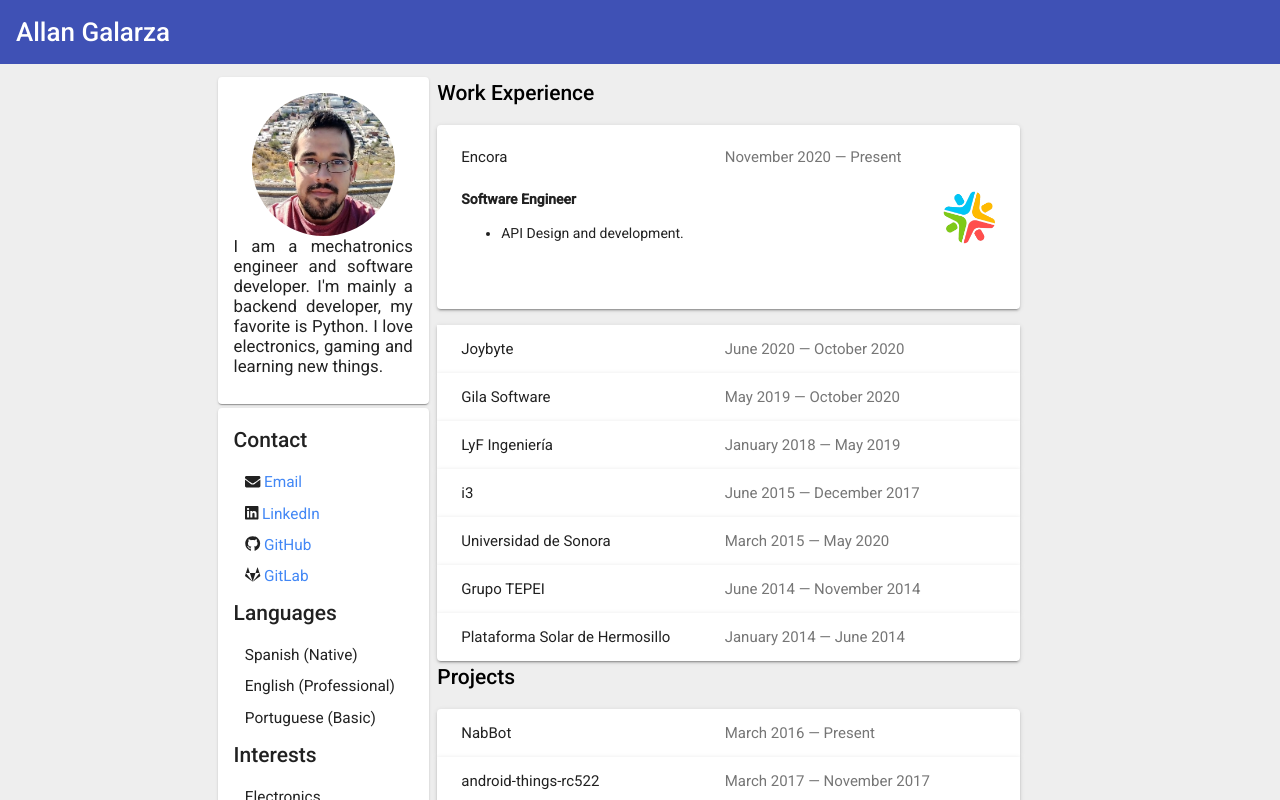
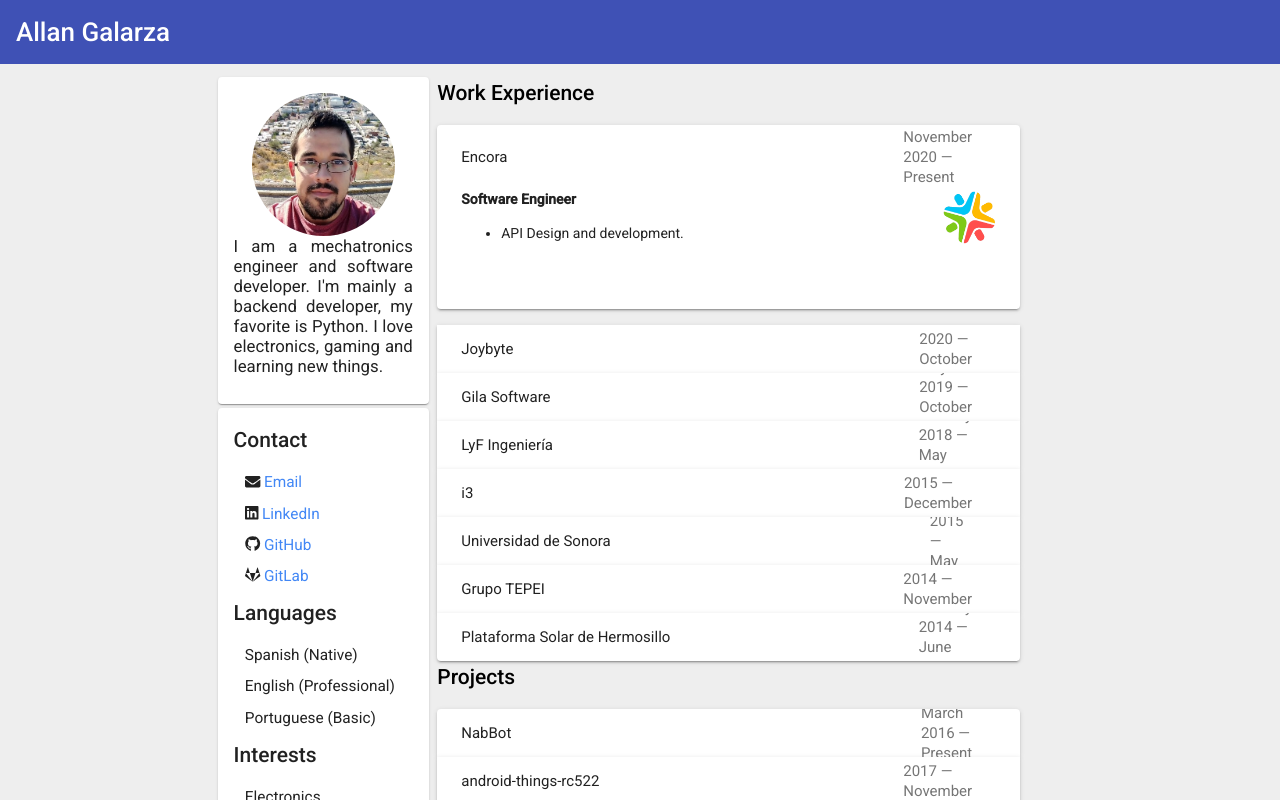
Before and after one commit to Galarzaa90/galarzaa90.github.io, an Angular app: page / in a window 1280 px wide. Shown: the top 800 px of the page. Built offline with nearby package versions, Linux system fonts and the light colour scheme.

Commit message:
Entrie dates aligned right

```diff
--- a/src/app/app.component.html
+++ b/src/app/app.component.html
@@ -41,10 +41,10 @@
             <mat-panel-title>
               {{job.company}}
             </mat-panel-title>
-            <mat-panel-description *ngIf="job.end === undefined">
+            <mat-panel-description *ngIf="job.end === undefined" class="entry-dates">
               {{job.start | date: 'MMMM y'}} — Present
             </mat-panel-description>
-            <mat-panel-description *ngIf="job.end != undefined">
+            <mat-panel-description *ngIf="job.end != undefined" class="entry-dates">
               {{job.start | date: 'MMMM y'}} — {{job.end | date: 'MMMM y'}}
             </mat-panel-description>
           </mat-expansion-panel-header>
@@ -81,10 +81,10 @@
             <mat-panel-title>
               {{project.name}}
             </mat-panel-title>
-            <mat-panel-description *ngIf="project.end === undefined">
+            <mat-panel-description *ngIf="project.end === undefined" class="entry-dates">
               {{project.start | date: 'MMMM y'}} — Present
             </mat-panel-description>
-            <mat-panel-description *ngIf="project.end != undefined">
+            <mat-panel-description *ngIf="project.end != undefined" class="entry-dates">
               {{project.start | date: 'MMMM y'}} —
               {{project.end | date: 'MMMM y'}}
             </mat-panel-description>
@@ -126,10 +126,10 @@
             <mat-panel-title>
               {{school.name}}
             </mat-panel-title>
-            <mat-panel-description *ngIf="school.end === undefined">
+            <mat-panel-description *ngIf="school.end === undefined" class="entry-dates">
               {{school.start | date: 'MMMM y'}} — Present
             </mat-panel-description>
-            <mat-panel-description *ngIf="school.end != undefined">
+            <mat-panel-description *ngIf="school.end != undefined" class="entry-dates">
               {{school.start | date: 'MMMM y'}} —
               {{school.end | date: 'MMMM y'}}
             </mat-panel-description>
--- a/src/app/app.component.scss
+++ b/src/app/app.component.scss
@@ -1,15 +1,10 @@
-.experience-panels .mat-expansion-panel-header-title,
-.experience-panels .mat-expansion-panel-header-description {
-  flex-basis: 60%;
-}
 
 h2 {
   font-size: 150%;
 }
 
-.experience-panels .mat-expansion-panel-header-description {
-  justify-content: space-between;
-  align-items: center;
+.entry-dates.mat-expansion-panel-header-description {
+  flex-grow: 0;
 }
 
 .icon svg {
```
Also changed, not shown: 1 other file (tests, documents, lock files or other folders).
